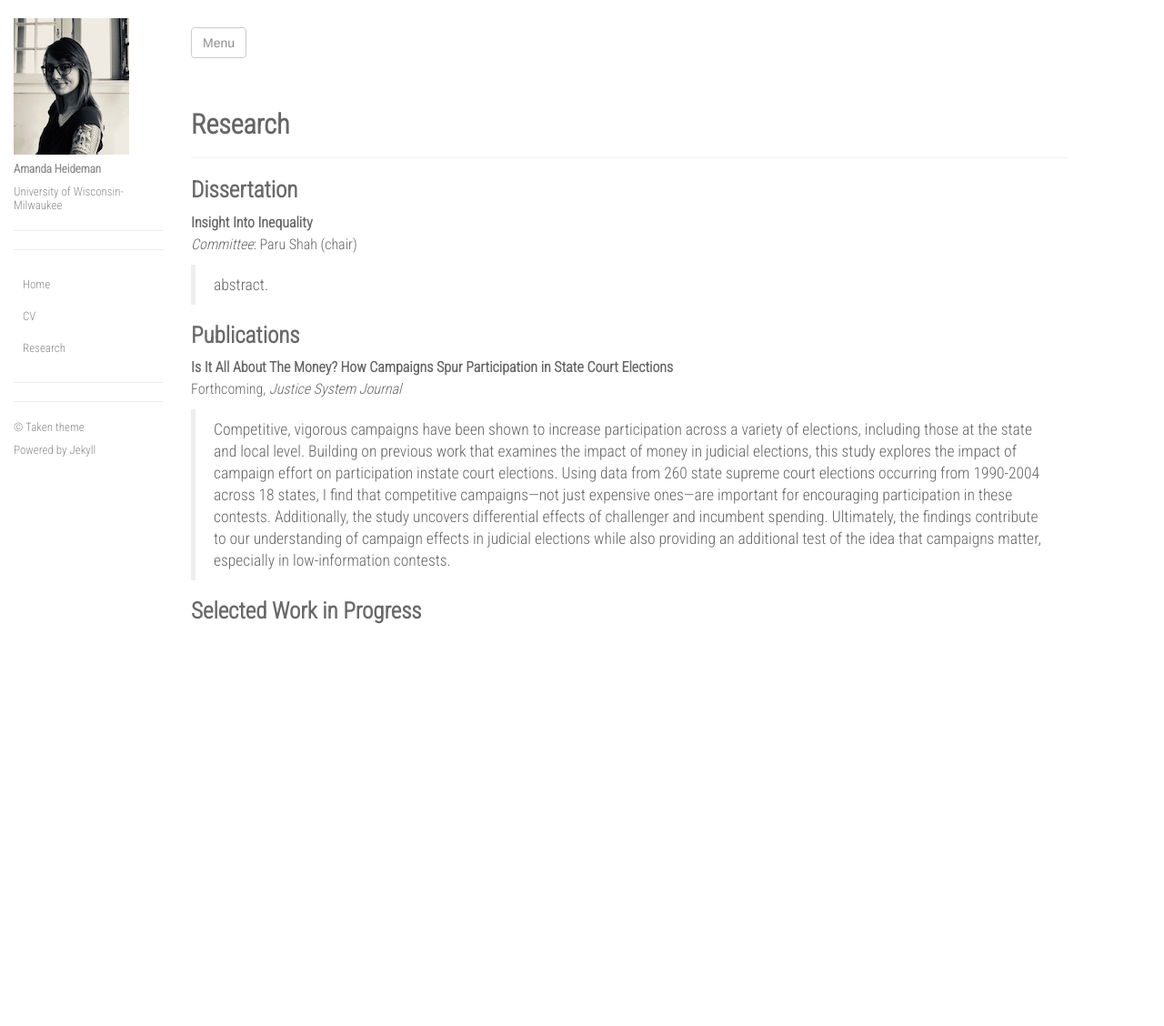
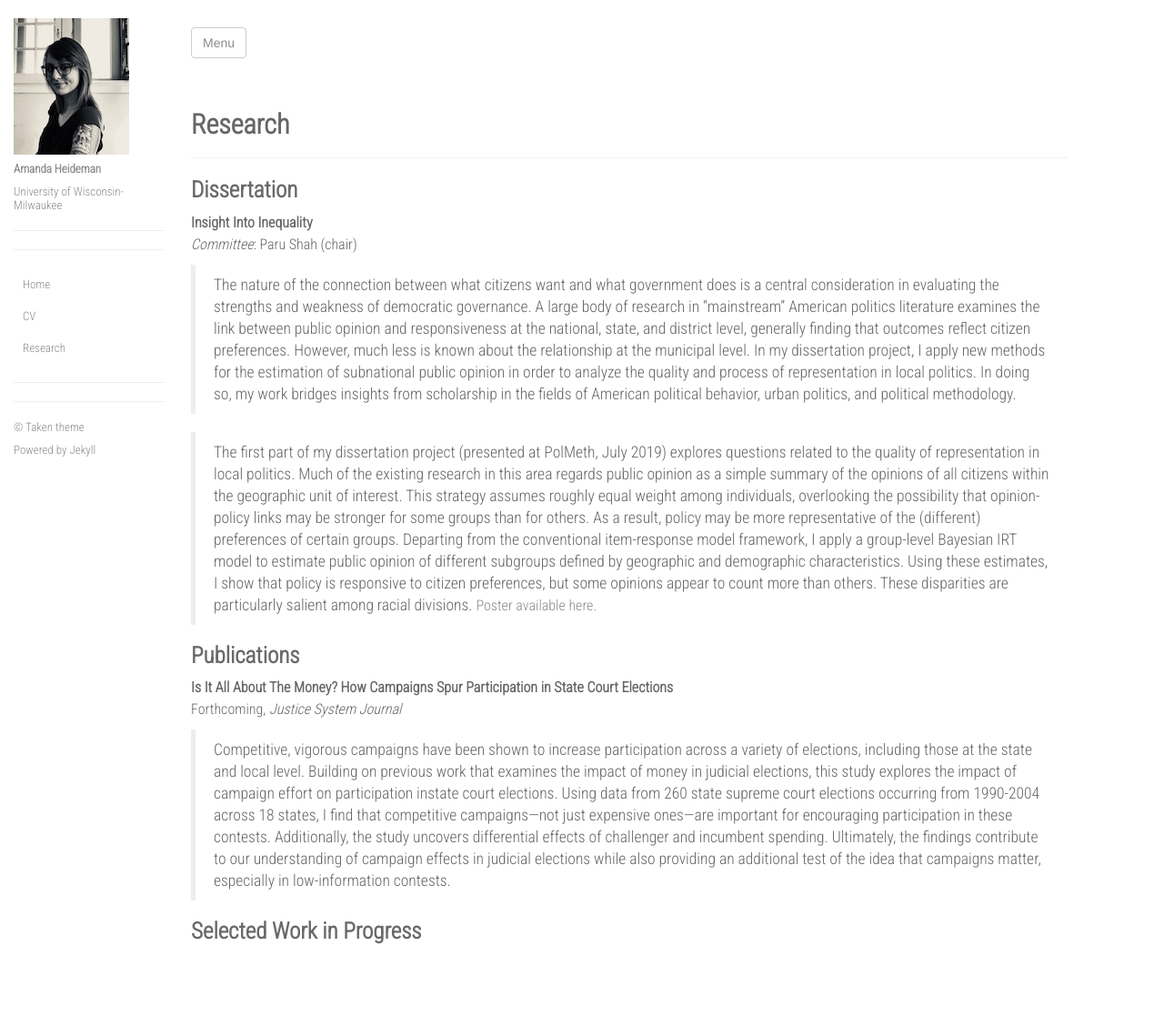
Before and after one commit to ajheideman/ajheideman.github.io, a Jekyll site: the page built from research.md, in a window 1280 px wide. Shown: the whole page at 91% size. Built offline with Jekyll 4.4.1, drawn with Linux system fonts in a browser that asks for light colours; nearby versions of some CDN libraries; before the commit the page ends 920 px from its top, so only the background shows below that.

Commit message:
Update research.md

```diff
--- a/research.md
+++ b/research.md
@@ -10,7 +10,11 @@ permalink: /research/
 _Committee_: Paru Shah (chair)
 
 <blockquote>
-abstract.
+The nature of the connection between what citizens want and what government does is a central consideration in evaluating the strengths and weakness of democratic governance. A large body of research in “mainstream” American politics literature examines the link between public opinion and responsiveness at the national, state, and district level, generally finding that outcomes reflect citizen preferences. However, much less is known about the relationship at the municipal level. In my dissertation project, I apply new methods for the estimation of subnational public opinion in order to analyze the quality and process of representation in local politics. In doing so, my work bridges insights from scholarship in the fields of American political behavior, urban politics, and political methodology.
+</blockquote>
+<blockquote>
+The first part of my dissertation project (presented at PolMeth, July 2019) explores questions related to the quality of representation in local politics. Much of the existing research in this area regards public opinion as a simple summary of the opinions of all citizens within the geographic unit of interest. This strategy assumes roughly equal weight among individuals, overlooking the possibility that opinion-policy links may be stronger for some groups than for others. As a result, policy may be more representative of the (different) preferences of certain groups. Departing from the conventional item-response model framework, I apply a group-level Bayesian IRT model to estimate public opinion of different subgroups defined by geographic and demographic characteristics. Using these estimates, I show that policy is responsive to citizen preferences, but some opinions appear to count more than others. These disparities are particularly salient among racial divisions.
+ <a href="../resources/Heideman_PolMeth19_Poster.pdf">Poster available here.</a>
 </blockquote>
 
 
```
